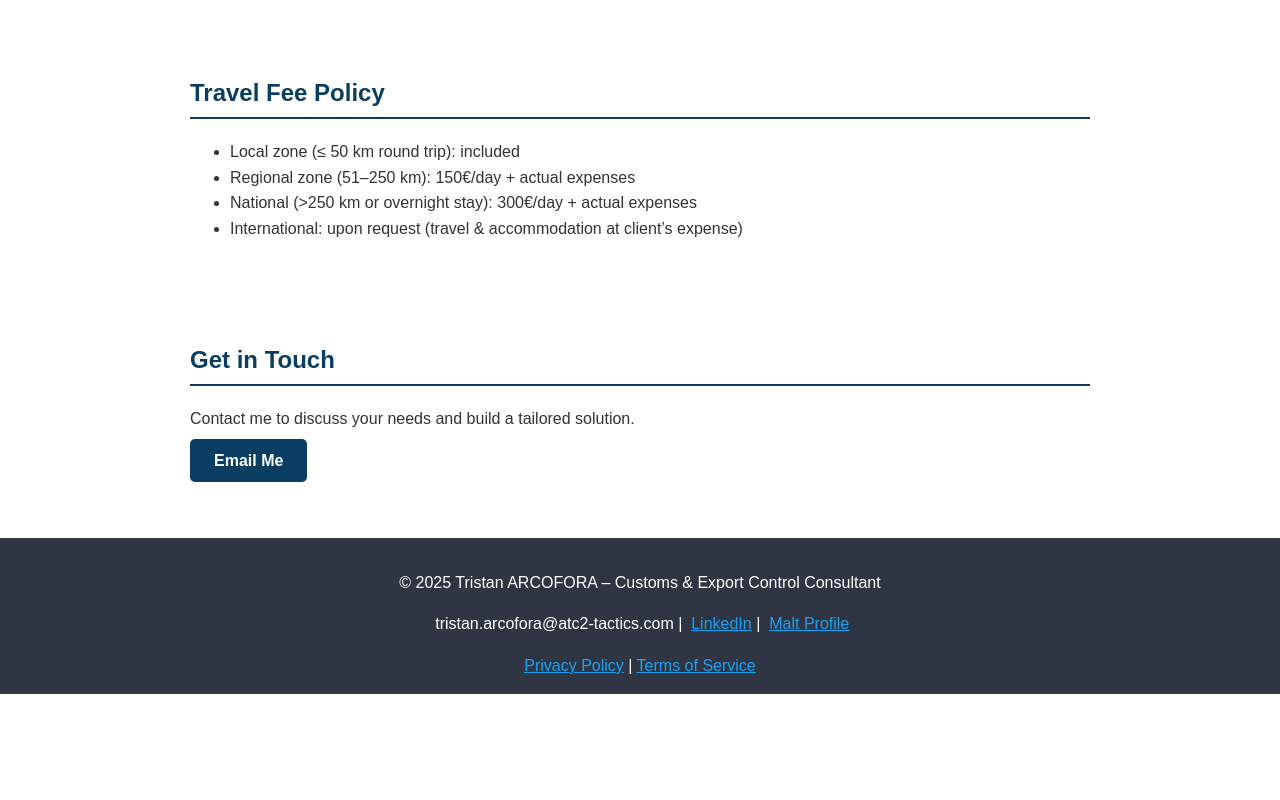
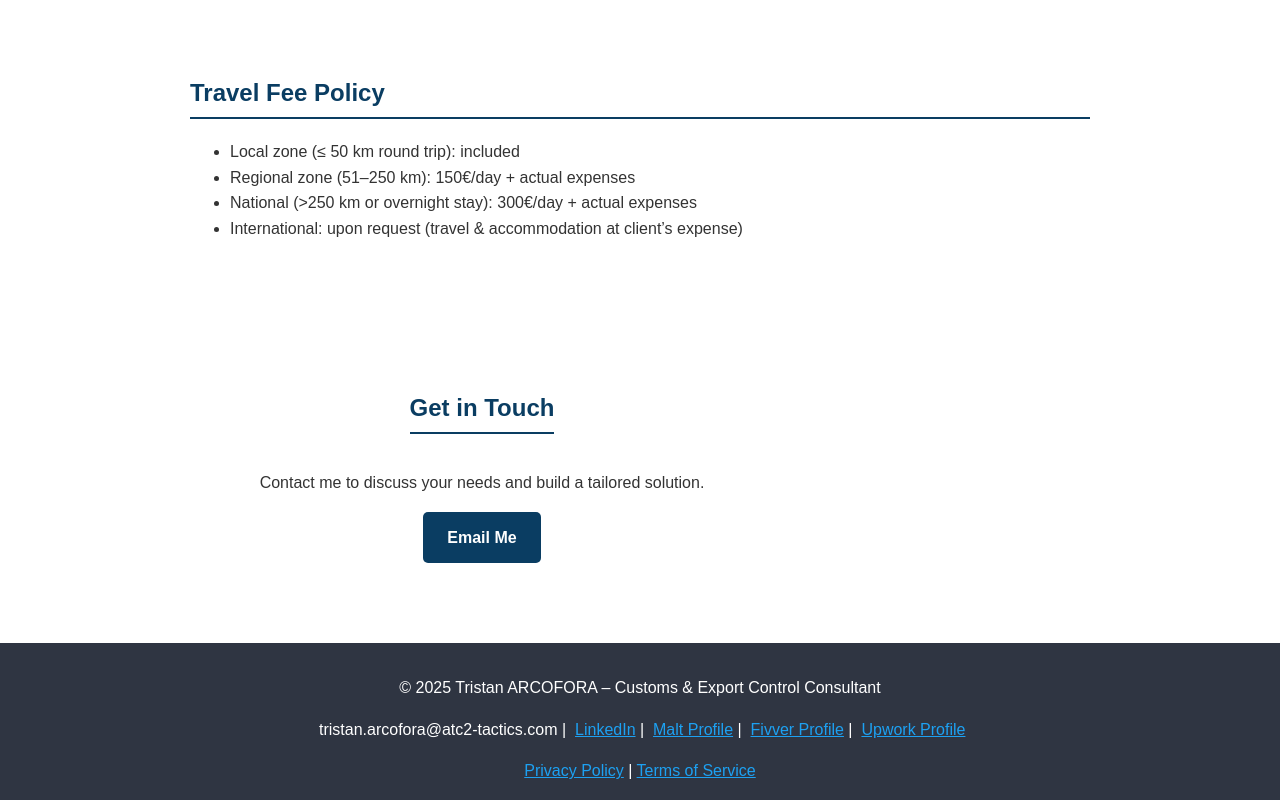
Before and after one commit to ATC2-TACTICS/index, a plain HTML site: page index.html in a window 1280 px wide. Shown: the part 1376-2176 px from the top of the page. Before the commit the page ends 2070 px from the top, so only its background shows below. Drawn offline with Linux system fonts and the light colour scheme.

Commit message:
Add files via upload

```diff
--- a/index.html
+++ b/index.html
@@ -1,6 +1,7 @@
 <!DOCTYPE html>
 <html lang="en">
 <head>
+<link rel="canonical" href="https://atc2-tactics.com/">
 <meta charset="UTF-8">
 <meta name="viewport" content="width=device-width, initial-scale=1.0">
 <title>Customs & Export Control Consultant - Tristan ARCOFORA</title>
@@ -40,7 +41,7 @@ section { padding: 2rem; max-width: 900px; margin: auto; }
 h2 { color: #0a3d62; border-bottom: 2px solid #0a3d62; padding-bottom: 0.3rem; }
 .offer { background: #f1f2f6; padding: 1rem; margin-bottom: 1rem; border-radius: 5px; }
 .offer h3 { margin-top: 0; }
-..cta {
+.cta {
   margin: 3rem 0;
   display: flex;
   flex-direction: column;
@@ -66,7 +67,7 @@ footer { background: #2f3542; color: white; text-align: center; padding: 1rem; m
 </header>
 
 <section>
-<h2 data-i18n="aboutMeTitle">About Me</h2>
+<h2> data-i18n="aboutMeTitle">About Me</h2>
 <p data-i18n="aboutMeText">
 With extensive experience in customs regulations and export control across multiple regions,
 I help businesses secure compliance and optimize their international operations.
@@ -121,7 +122,7 @@ My mission is to simplify complex regulations and provide actionable solutions.
 <footer>
 <p data-i18n="footerCopyright">© 2025 Tristan ARCOFORA – Customs & Export Control Consultant</p>
 <div class="contact-info">
-<p> tristan.arcofora@atc2-tactics.com |  <a href="https://www.linkedin.com/in/yourprofile" style="color: #1da1f2;">LinkedIn</a> |  <a href="https://www.malt.fr/profile/yourmalt" style="color: #1da1f2;">Malt Profile</a></p>
+<p> tristan.arcofora@atc2-tactics.com |  <a href="https://www.linkedin.com/in/tristanarcofora/" style="color: #1da1f2;">LinkedIn</a> |  <a href="https://www.malt.fr/profile/tristanarcofora" style="color: #1da1f2;">Malt Profile</a> |  <a href="https://www.fiverr.com/tristanarcofora?public_mode=true" style="color: #1da1f2;">Fivver Profile</a> |  <a href="https://www.upwork.com/freelancers/~01211ebbf8451cebe6?viewMode=1" style="color: #1da1f2;">Upwork Profile</a></p>
 <a href="privacy.html" style="color: #1da1f2;">Privacy Policy</a> |
 <a href="terms.html" style="color: #1da1f2;">Terms of Service</a>
 </div>
```
